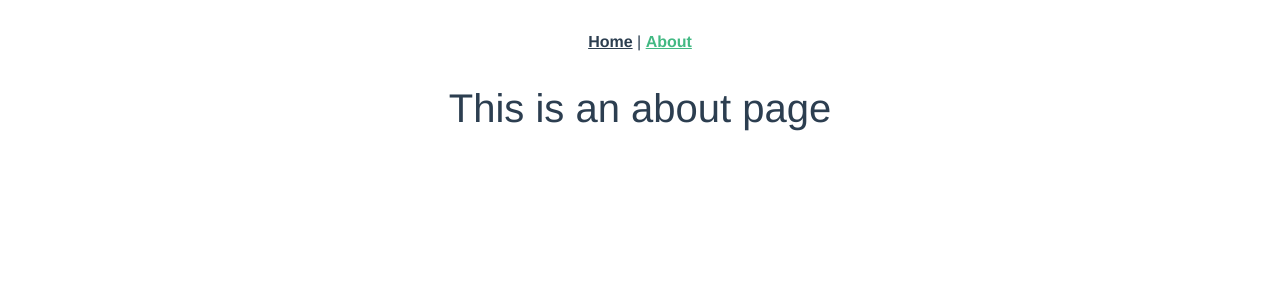
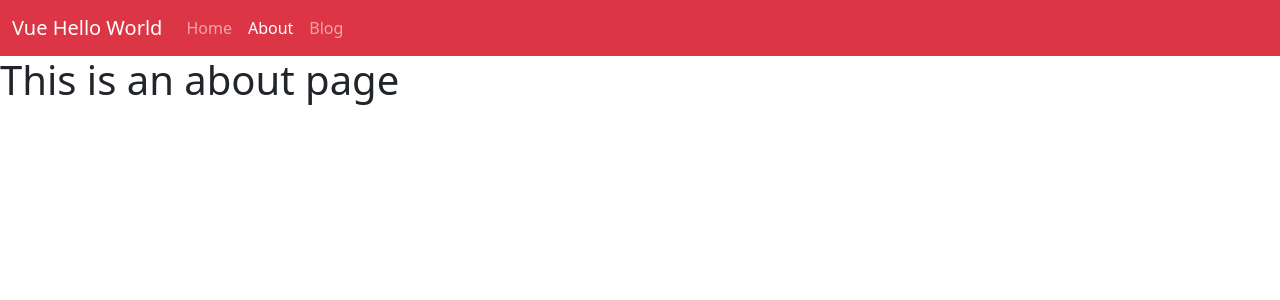
Before and after one commit to ajiepangestu/vue-hello-world, a Vue app: page /about in a window 1280 px wide. Shown: the top 300 px of the page. Built offline with nearby package versions, Linux system fonts and the light colour scheme.

Commit message:
add navbar

```diff
--- a/src/App.vue
+++ b/src/App.vue
@@ -1,32 +1,15 @@
 <template>
     <div>
-        <div id="nav">
-            <router-link to="/">Home</router-link> |
-            <router-link to="/about">About</router-link>
-        </div>
+        <Navbar />
         <router-view />
     </div>
 </template>
 
-<style lang="scss">
-#app {
-    font-family: Avenir, Helvetica, Arial, sans-serif;
-    -webkit-font-smoothing: antialiased;
-    -moz-osx-font-smoothing: grayscale;
-    text-align: center;
-    color: #2c3e50;
-}
-
-#nav {
-    padding: 30px;
-
-    a {
-        font-weight: bold;
-        color: #2c3e50;
-
-        &.router-link-exact-active {
-            color: #42b983;
-        }
+<script>
+import Navbar from './components/Navbar.vue'
+export default {
+    components: {
+        Navbar
     }
 }
-</style>
+</script>
--- a/src/components/HelloWorld.vue
+++ /dev/null
@@ -1,58 +0,0 @@
-<template>
-  <div class="hello">
-    <h1>{{ msg }}</h1>
-    <p>
-      For a guide and recipes on how to configure / customize this project,<br>
-      check out the
-      <a href="https://cli.vuejs.org" target="_blank" rel="noopener">vue-cli documentation</a>.
-    </p>
-    <h3>Installed CLI Plugins</h3>
-    <ul>
-      <li><a href="https://github.com/vuejs/vue-cli/tree/dev/packages/%40vue/cli-plugin-babel" target="_blank" rel="noopener">babel</a></li>
-      <li><a href="https://github.com/vuejs/vue-cli/tree/dev/packages/%40vue/cli-plugin-eslint" target="_blank" rel="noopener">eslint</a></li>
-    </ul>
-    <h3>Essential Links</h3>
-    <ul>
-      <li><a href="https://vuejs.org" target="_blank" rel="noopener">Core Docs</a></li>
-      <li><a href="https://forum.vuejs.org" target="_blank" rel="noopener">Forum</a></li>
-      <li><a href="https://chat.vuejs.org" target="_blank" rel="noopener">Community Chat</a></li>
-      <li><a href="https://twitter.com/vuejs" target="_blank" rel="noopener">Twitter</a></li>
-      <li><a href="https://news.vuejs.org" target="_blank" rel="noopener">News</a></li>
-    </ul>
-    <h3>Ecosystem</h3>
-    <ul>
-      <li><a href="https://router.vuejs.org" target="_blank" rel="noopener">vue-router</a></li>
-      <li><a href="https://vuex.vuejs.org" target="_blank" rel="noopener">vuex</a></li>
-      <li><a href="https://github.com/vuejs/vue-devtools#vue-devtools" target="_blank" rel="noopener">vue-devtools</a></li>
-      <li><a href="https://vue-loader.vuejs.org" target="_blank" rel="noopener">vue-loader</a></li>
-      <li><a href="https://github.com/vuejs/awesome-vue" target="_blank" rel="noopener">awesome-vue</a></li>
-    </ul>
-  </div>
-</template>
-
-<script>
-export default {
-    name: 'HelloWorld',
-    props: {
-        msg: String
-    }
-}
-</script>
-
-<!-- Add "scoped" attribute to limit CSS to this component only -->
-<style scoped>
-h3 {
-  margin: 40px 0 0;
-}
-ul {
-  list-style-type: none;
-  padding: 0;
-}
-li {
-  display: inline-block;
-  margin: 0 10px;
-}
-a {
-  color: #42b983;
-}
-</style>
--- /dev/null
+++ b/src/components/Navbar.vue
@@ -0,0 +1,31 @@
+<template>
+    <div>
+        <nav class="navbar navbar-expand-lg navbar-dark bg-danger">
+            <div class="container-fluid">
+                <router-link class="navbar-brand" to="/">Vue Hello World</router-link>
+                <button class="navbar-toggler" type="button" data-bs-toggle="collapse" data-bs-target="#navbarSupportedContent" aria-controls="navbarSupportedContent" aria-expanded="false" aria-label="Toggle navigation">
+                    <span class="navbar-toggler-icon"></span>
+                </button>
+                <div class="collapse navbar-collapse" id="navbarSupportedContent">
+                    <ul class="navbar-nav me-auto mb-2 mb-lg-0">
+                        <li class="nav-item">
+                            <router-link class="nav-link" to="/" exact-active-class="active text-white">Home</router-link>
+                        </li>
+                        <li class="nav-item">
+                            <router-link class="nav-link" to="/about" exact-active-class="active text-white">About</router-link>
+                        </li>
+                        <li class="nav-item">
+                            <router-link class="nav-link" to="/blog" exact-active-class="active text-white">Blog</router-link>
+                        </li>
+                    </ul>
+                </div>
+            </div>
+        </nav>
+    </div>
+</template>
+
+<script>
+export default {
+    name: 'Navbar'
+}
+</script>
--- a/src/components/Post.vue
+++ b/src/components/Post.vue
@@ -1,31 +1,28 @@
 <template>
     <div>
-        <ul>
-            <li
-                v-for="post in posts"
-                :key="post.id"
-            >
-                {{ post.title }}
-            </li>
-        </ul>
+        <div v-if="loading" class="text-center">Loading....</div>
+        <div v-else>
+            <ul>
+                <li v-for="post in posts" :key="post.id">{{ post.title }}</li>
+            </ul>
+        </div>
     </div>
 </template>
 
 <script>
 import { onMounted, ref } from 'vue'
-import axios from 'axios'
+import useFetcher from '../helpers/fetcher'
 export default {
+    name: 'Post',
     setup () {
         const posts = ref([])
-        const getPosts = async () => {
-            const response = await axios.get('https://jsonplaceholder.typicode.com/posts')
-            posts.value = response.data
-        }
+        const loading = ref(false)
+        const { getPosts } = useFetcher(posts, loading)
         onMounted(() => {
             getPosts()
         })
         return {
-            posts
+            posts, loading
         }
     }
 }
--- /dev/null
+++ b/src/helpers/fetcher.js
@@ -0,0 +1,17 @@
+import axios from 'axios'
+export default function useFetcher (data, loading) {
+    const getPosts = async () => {
+        loading.value = true
+        try {
+            const response = await axios.get('https://jsonplaceholder.typicode.com/posts')
+            data.value = response.data
+            loading.value = false
+        } catch (e) {
+            console.log(e.message)
+            loading.value = false
+        }
+    }
+    return {
+        getPosts
+    }
+}
--- a/src/router/index.js
+++ b/src/router/index.js
@@ -10,10 +10,12 @@ const routes = [
     {
         path: '/about',
         name: 'About',
-        // route level code-splitting
-        // this generates a separate chunk (about.[hash].js) for this route
-        // which is lazy-loaded when the route is visited.
-        component: () => import(/* webpackChunkName: "about" */ '../views/About.vue')
+        component: () => import('../views/About.vue')
+    },
+    {
+        path: '/blog',
+        name: 'Blog',
+        component: () => import('../views/Blog.vue')
     }
 ]
 
--- a/src/views/About.vue
+++ b/src/views/About.vue
@@ -1,5 +1,11 @@
 <template>
-  <div class="about">
-    <h1>This is an about page</h1>
-  </div>
+    <div>
+        <h1>This is an about page</h1>
+    </div>
 </template>
+
+<script>
+export default {
+    name: 'About'
+}
+</script>
--- /dev/null
+++ b/src/views/Blog.vue
@@ -0,0 +1,25 @@
+<template>
+    <div class="container">
+        <div class="row">
+            <div class="col-md-2"></div>
+            <div class="col-md-8 mt-4">
+                <div class="card">
+                    <div class="card-body">
+                        <Post />
+                    </div>
+                </div>
+            </div>
+            <div class="col-md-2"></div>
+        </div>
+    </div>
+</template>
+
+<script>
+import Post from '../components/Post.vue'
+export default {
+    name: 'Blog',
+    components: {
+        Post
+    }
+}
+</script>
--- a/src/views/Home.vue
+++ b/src/views/Home.vue
@@ -1,18 +1,9 @@
 <template>
-  <div class="home">
-    <img alt="Vue logo" src="../assets/logo.png">
-    <HelloWorld msg="Welcome to Your Vue.js App"/>
-  </div>
+    <div>Home Page</div>
 </template>
 
 <script>
-// @ is an alias to /src
-import HelloWorld from '@/components/HelloWorld.vue'
-
 export default {
-    name: 'Home',
-    components: {
-        HelloWorld
-    }
+    name: 'Home'
 }
 </script>
```
Also changed, not shown: src/helpers/counter.js (deleted, +0 -11 lines).
